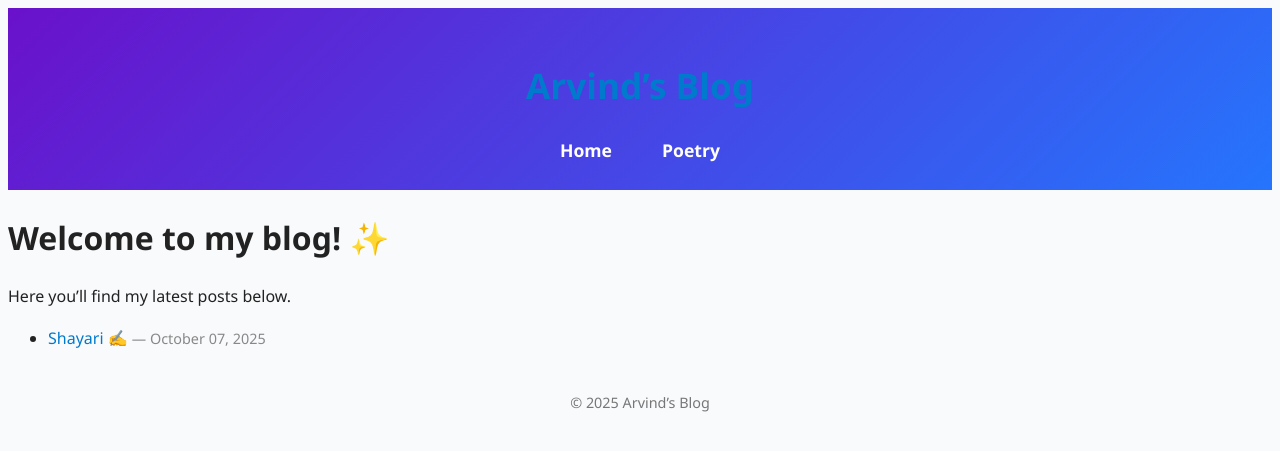
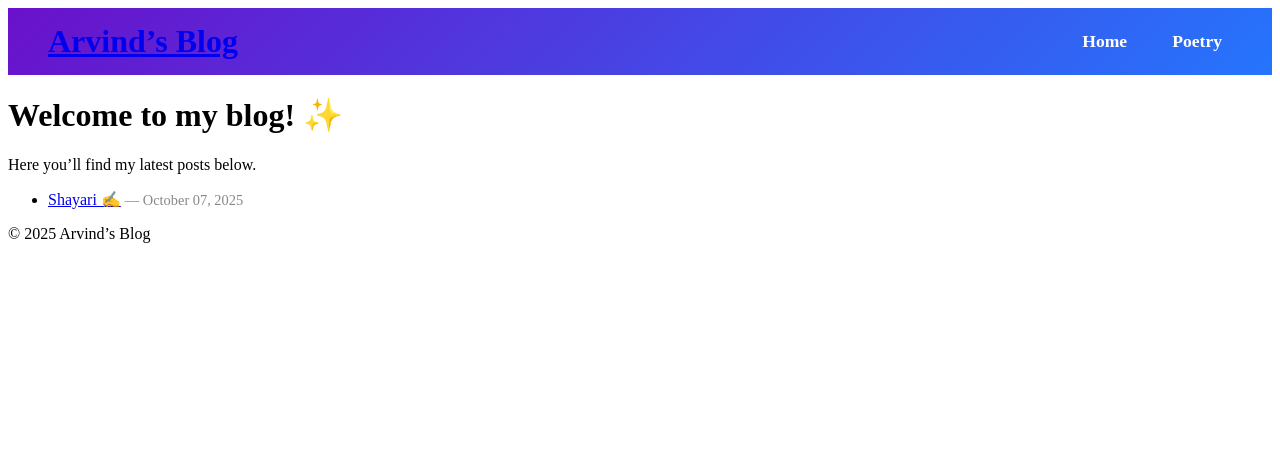
Before and after one commit to arvindomics/MyBlog, a Jekyll site: the page built from index.md, in a window 1280 px wide. Shown: the top 451 px of the page. Built offline with Jekyll 4.4.1, drawn with Linux system fonts in a browser that asks for light colours.

Commit message:
Update style.css

```diff
--- a/assets/css/style.css
+++ b/assets/css/style.css
@@ -1,79 +1,27 @@
-/* Global font and background */
-body {
-  font-family: "Segoe UI", Roboto, Helvetica, Arial, sans-serif;
-  background-color: #f9fafc;
-  color: #222;
-  line-height: 1.6;
-}
-
 /* Header customization */
 header, .page-header {
   background: linear-gradient(135deg, #6a11cb, #2575fc); /* purple → blue */
   color: white;
-  padding: 25px 0;
-  text-align: center;
+  padding: 15px 40px;
+  display: flex;
+  justify-content: space-between; /* title left, nav right */
+  align-items: center;
 }
 
+/* Blog title */
 header h1, header h2, .project-name {
-  font-size: 2.2rem;
+  font-size: 2rem;
   font-weight: bold;
-}
-
-/* Blog post container styling */
-.post-content, article {
-  background: #ffffff;
-  padding: 20px 25px;
-  margin: 20px auto;
-  max-width: 800px;
-  border-radius: 12px;
-  box-shadow: 0 6px 15px rgba(0, 0, 0, 0.08);
-}
-
-/* Links */
-a {
-  color: #007acc;
-  text-decoration: none;
-}
-a:hover {
-  text-decoration: underline;
-}
-
-/* Footer */
-footer {
-  text-align: center;
-  font-size: 0.9rem;
-  color: #777;
-  margin-top: 40px;
-}
-
-/* Poetry / Shayari styling */
-.poetry {
-  font-family: "Georgia", "Times New Roman", serif;
-  font-size: 1.3rem;
-  font-style: italic;
-  text-align: center;
-  line-height: 1.8;
-  background: #fff8f0;
-  border-left: 4px solid #f39c12;
-  padding: 20px;
-  margin: 25px auto;
-  max-width: 700px;
-  border-radius: 10px;
-  box-shadow: 0 4px 12px rgba(0,0,0,0.05);
+  margin: 0;
 }
 
 /* Navigation Bar */
-nav {
-  margin-top: 15px;
-}
-
 nav ul {
   list-style: none;
   padding: 0;
   margin: 0;
   display: flex;
-  justify-content: center;
-  gap: 30px;
+  gap: 25px;
 }
 
 nav ul li {
```
